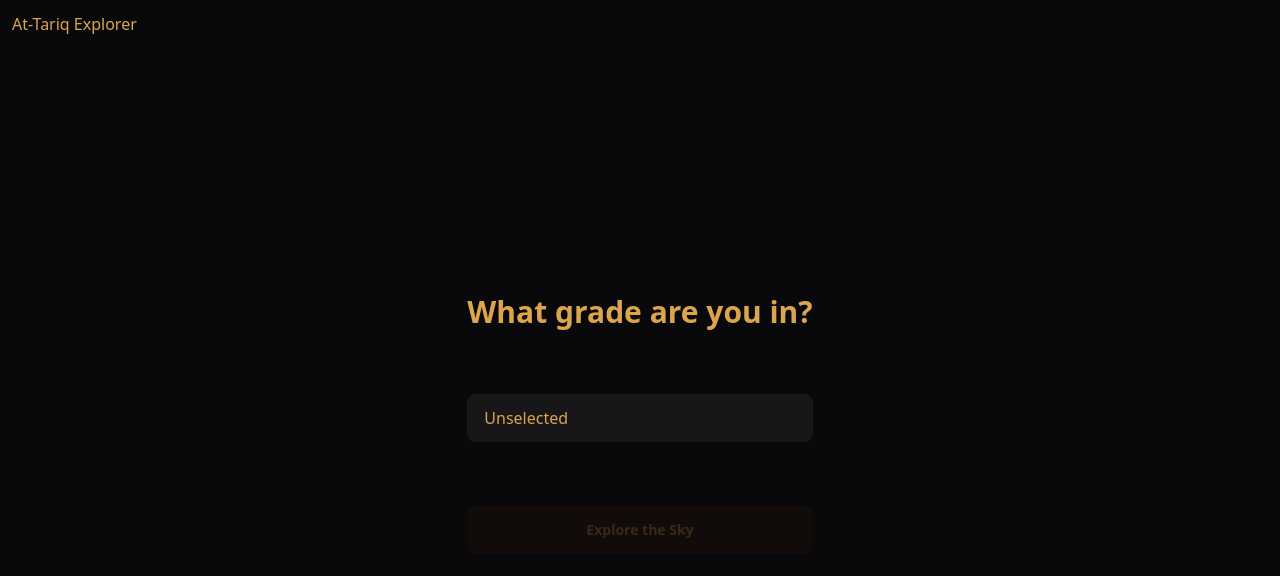
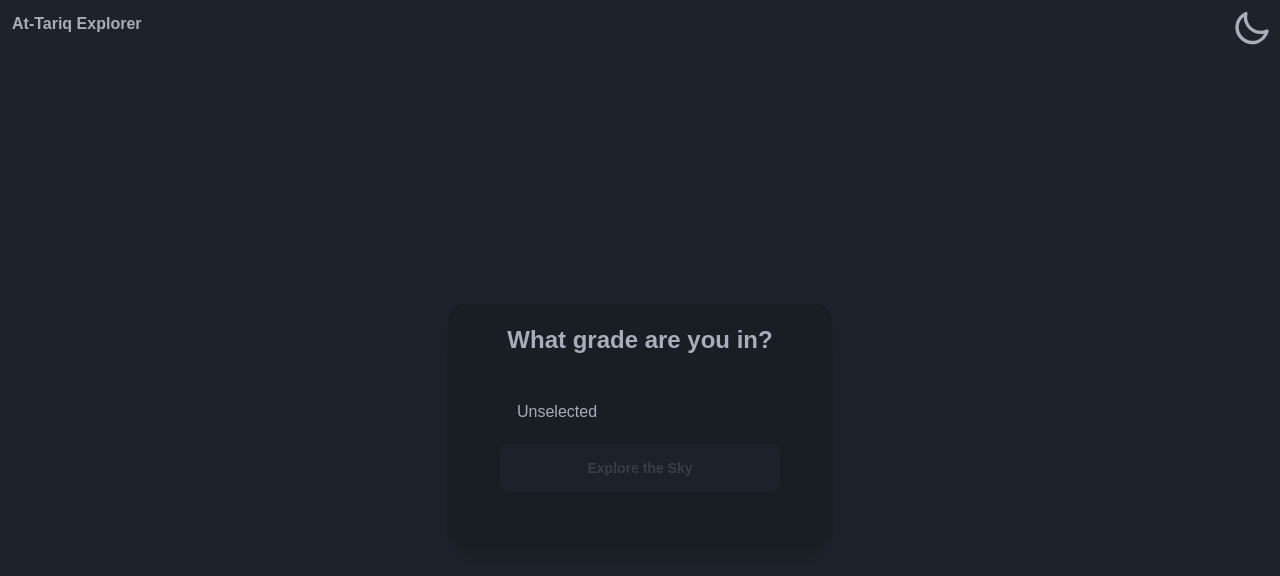
Before and after one commit to Somespi/alttariq, a SvelteKit app: page / in a window 1280 px wide. Shown: the top 576 px of the page. Built offline with nearby package versions, Linux system fonts and the light colour scheme.

Commit message:
beutify UI

```diff
--- a/package.json
+++ b/package.json
@@ -42,6 +42,7 @@
 	"type": "module",
 	"dependencies": {
 		"daisyui": "^4.12.10",
+		"theme-change": "^2.5.0",
 		"three": "^0.169.0",
 		"three-text2d": "^0.6.0"
 	}
--- a/src/app.css
+++ b/src/app.css
@@ -1,3 +1,16 @@
 @import 'tailwindcss/base';
 @import 'tailwindcss/components';
 @import 'tailwindcss/utilities';
+@import url('https://fonts.googleapis.com/css2?family=Orbitron:wght@400..900&family=Poppins:ital,wght@0,100;0,200;0,300;0,400;0,500;0,600;0,700;0,800;0,900;1,100;1,200;1,300;1,400;1,500;1,600;1,700;1,800;1,900&display=swap');
+body {
+    font-family: 'Poppins', sans-serif;
+}
+
+h1, h2, h3, .card-tile {
+    font-family: 'Orbitron', sans-serif;
+    font-weight: 700;
+}
+
+p, li, span {
+    font-family: 'Poppins', sans
+}
--- /dev/null
+++ b/src/lib/Card.svelte
@@ -0,0 +1,16 @@
+<script lang="ts">
+    export let name;
+    export let content;
+</script>
+
+<div class="rounded-lg bg-base-300 text-base-content flex flex-col">
+    <p class="flex flex-row gap-x-2 content-center p-2 items-center text-xs">
+        <slot />
+        <span class="font-bold card-tile">
+            {name}
+        </span>
+    </p>
+    <div class="flex-1 flex content-center justify-center items-center text-primary font-mono font-semibold">
+        {content}
+    </div>
+</div>
--- a/src/lib/SkyView.svelte
+++ b/src/lib/SkyView.svelte
@@ -23,7 +23,8 @@
 		let renderer: THREE.WebGLRenderer;
 		let pmremGenerator: THREE.PMREMGenerator;
 		let isUserInteracting = false;
-		let lon = 0, lat = 0;
+		let lon = 0,
+			lat = 0;
 		let raycaster = new THREE.Raycaster();
 		let mouse = new THREE.Vector2();
 		let onPointerDownMouseX = 0,
@@ -85,6 +86,9 @@
 		};
 
 		const onDocumentClick = (event: MouseEvent) => {
+			let url = new URL(window.location.href);
+			if (url.searchParams.get('id') != null) return;
+
 			mouse.x = (event.clientX / window.innerWidth) * 2 - 1;
 			mouse.y = -(event.clientY / window.innerHeight) * 2 + 1;
 
@@ -105,7 +109,6 @@
 			}
 		};
 
-
 		const createPlanets = async () => {
 			if (planetsArr.length > 0) return;
 			const planetGeometry = new THREE.SphereGeometry(20, 25, 25);
@@ -121,7 +124,11 @@
 					planet.scale.set(0.05, 0.05, 0.05);
 				} else {
 					const texture = textureLoader.load(planetprops.resource);
-					const material = new THREE.MeshStandardMaterial({ map: texture, metalness: 0.1, roughness: 0.5 });
+					const material = new THREE.MeshStandardMaterial({
+						map: texture,
+						metalness: 0.1,
+						roughness: 0.5
+					});
 					planet = new THREE.Mesh(planetGeometry, material);
 				}
 
@@ -132,8 +139,6 @@
 
 				addLabel(planetprops.name, planet.position);
 
-
-
 				const planetLight = new THREE.PointLight(0xffffff, 1.5, 75);
 				planetLight.position.copy(planet.position);
 				planetLight.castShadow = true;
@@ -142,15 +147,23 @@
 		};
 
 		const fontLoader = new FontLoader();
-		const addLabel = (text: string, position: { x: number; y: number; z: number; }) => {
-			fontLoader.load('https://threejs.org/examples/fonts/helvetiker_regular.typeface.json', (font) => {
-				const textGeometry = new TextGeometry(text, { font, size: 6, depth: 1, bevelEnabled: false });
+		const addLabel = (text: string, position: { x: number; y: number; z: number }) => {
+			fontLoader.load(
+				'https://threejs.org/examples/fonts/helvetiker_regular.typeface.json',
+				(font) => {
+					const textGeometry = new TextGeometry(text, {
+						font,
+						size: 6,
+						depth: 1,
+						bevelEnabled: false
+					});
 					const textMesh = new Mesh(textGeometry, new MeshBasicMaterial({ color: 0xffffff }));
 					textMesh.position.set(position.x, position.y - 40, position.z - 20);
 					textMesh.renderOrder = 1;
 					textMesh.lookAt(camera.position);
 					scene.add(textMesh);
-			});
+				}
+			);
 		};
 
 		const onWindowResize = () => {
@@ -256,7 +269,8 @@
 ></div>
 
 <style>
-	html, body {
+	html,
+	body {
 		margin: 0;
 		padding: 0;
 		overflow: hidden;
--- a/src/lib/planets.json
+++ b/src/lib/planets.json
@@ -11,7 +11,7 @@
             "mass_earth_compared": "<9.1",
             "radius_earth_compared": "2.10±0.12",
             "orbit_period": "289.863876±0.000013 days",
-            "temperature": "279±4 kelvin",
+            "temperature": "279±4 K",
             "surface_gravity": "9.8 * (<9.1 / (2.10±0.12)^2)",
             "inclination_angle": "89.764[+0.025][-0.042] degrees",
             "eccentricity": "<0.72",
@@ -37,7 +37,7 @@
             "radius_earth_compared": "1.31±0.04",
             "radius_jupiter_compared": "0.117±0.004",
             "orbit_period": "5.714932±0.000009 days",
-            "temperature": "750±41 kelvin",
+            "temperature": "750±41 K",
             "inclination_angle": "89.2±0.4 degrees",
             "semi_major_axis": "0.0553±0.0005 au",
             "time_of_conjunction": "2455003.9189±0.0009 JD",
@@ -67,7 +67,7 @@
             "radius_earth_compared": "0.54±0.03",
             "radius_jupiter_compared": "0.048±0.003",
             "orbit_period": "12.4417±0.0001 days",
-            "temperature": "578±31 kelvin",
+            "temperature": "578±31 K",
             "inclination_angle": "89.7±0.2 degrees",
             "semi_major_axis": "0.0929±0.0009 au",
             "time_of_conjunction": "2454967.651±0.008 JD",
--- a/src/routes/+layout.svelte
+++ b/src/routes/+layout.svelte
@@ -1,5 +1,7 @@
 <script>
 	import '../app.css';
+
+
 </script>
 
 <slot></slot>
--- a/src/routes/+page.svelte
+++ b/src/routes/+page.svelte
@@ -1,28 +1,81 @@
 <script lang="ts">
 	import { goto } from '$app/navigation';
 	import DropDownSelect from '../lib/DropDownSelect.svelte';
+	import { onMount } from 'svelte';
 
-	$: selectedGrade = 'Unselected';
+	let theme = false;
+	let selectedGrade = 'Unselected';
 	let grades: string[] = ['Elementary', 'Middle-School', 'High-School', 'College'];
 
 	function transitionToNextPage() {
 		window.sessionStorage.setItem('grade', selectedGrade.toLowerCase());
 		goto('/explore');
 	}
+
+	onMount(() => {
+		const currentTheme = localStorage.getItem('theme') || 'dark';
+        theme = currentTheme === 'dark';
+		document.querySelector('html')?.setAttribute('data-theme', currentTheme);
+		localStorage.setItem('theme', currentTheme);
+	});
+
+	const changetheme = () => {
+        const newTheme = document.querySelector('html')?.getAttribute('data-theme') === 'dark' ? 'garden' : 'dark';
+        theme = !theme;
+		document.querySelector('html')?.setAttribute('data-theme', newTheme);
+		localStorage.setItem('theme', newTheme);
+	}
 </script>
-<div class="flex flex-col  h-screen w-screen">
-    <div class="w-full flex-row top-0 justify-around">
+
+
+<div class="absolute right-2 top-2">
+	<label class="swap swap-rotate">
+		<input type="checkbox" on:change={changetheme} bind:value={theme} />
+
+		<!-- sun icon -->
+		<svg
+			class="swap-on h-10 w-10 fill-current"
+			xmlns="http://www.w3.org/2000/svg"
+			viewBox="0 0 24 24"
+		>
+			<path
+				d="M5.64,17l-.71.71a1,1,0,0,0,0,1.41,1,1,0,0,0,1.41,0l.71-.71A1,1,0,0,0,5.64,17ZM5,12a1,1,0,0,0-1-1H3a1,1,0,0,0,0,2H4A1,1,0,0,0,5,12Zm7-7a1,1,0,0,0,1-1V3a1,1,0,0,0-2,0V4A1,1,0,0,0,12,5ZM5.64,7.05a1,1,0,0,0,.7.29,1,1,0,0,0,.71-.29,1,1,0,0,0,0-1.41l-.71-.71A1,1,0,0,0,4.93,6.34Zm12,.29a1,1,0,0,0,.7-.29l.71-.71a1,1,0,1,0-1.41-1.41L17,5.64a1,1,0,0,0,0,1.41A1,1,0,0,0,17.66,7.34ZM21,11H20a1,1,0,0,0,0,2h1a1,1,0,0,0,0-2Zm-9,8a1,1,0,0,0-1,1v1a1,1,0,0,0,2,0V20A1,1,0,0,0,12,19ZM18.36,17A1,1,0,0,0,17,18.36l.71.71a1,1,0,0,0,1.41,0,1,1,0,0,0,0-1.41ZM12,6.5A5.5,5.5,0,1,0,17.5,12,5.51,5.51,0,0,0,12,6.5Zm0,9A3.5,3.5,0,1,1,15.5,12,3.5,3.5,0,0,1,12,15.5Z"
+			/>
+		</svg>
+
+		<!-- moon icon -->
+		<svg
+			class="swap-off h-10 w-10 fill-current"
+			xmlns="http://www.w3.org/2000/svg"
+			viewBox="0 0 24 24"
+		>
+			<path
+				d="M21.64,13a1,1,0,0,0-1.05-.14,8.05,8.05,0,0,1-3.37.73A8.15,8.15,0,0,1,9.08,5.49a8.59,8.59,0,0,1,.25-2A1,1,0,0,0,8,2.36,10.14,10.14,0,1,0,22,14.05,1,1,0,0,0,21.64,13Zm-9.5,6.69A8.14,8.14,0,0,1,7.08,5.22v.27A10.15,10.15,0,0,0,17.22,15.63a9.79,9.79,0,0,0,2.1-.22A8.11,8.11,0,0,1,12.14,19.73Z"
+			/>
+		</svg>
+	</label>
+</div>
+<div class="flex h-screen w-screen flex-col">
+	<div class="top-0 w-full flex-row justify-around">
 		<h1 class="p-3">At-Tariq Explorer</h1>
-
 	</div>
-    <div class="flex-1 flex flex-col justify-center items-center content-center">
+	<div class="flex flex-1 flex-col content-center items-center justify-center">
 		<div class="flex flex-col gap-y-16">
-            <h1 class="text-3xl font-bold">What grade are you in?</h1>
-            <DropDownSelect bind:selected={selectedGrade} options={grades}/>
-            <button class="btn btn-primary" disabled={selectedGrade == "Unselected"} on:click={transitionToNextPage}>
+			<div class="card w-96 bg-base-200 p-5 shadow-xl">
+				<h1 class="card-title self-center text-center text-2xl font-bold">
+					What grade are you in?
+				</h1>
+				<div class="card-body">
+					<DropDownSelect bind:selected={selectedGrade} options={grades} />
+					<button
+						class="btn btn-primary"
+						disabled={selectedGrade == 'Unselected'}
+						on:click={transitionToNextPage}
+					>
 						Explore the Sky
 					</button>
 				</div>
 			</div>
-
 		</div>
+	</div>
+</div>
--- a/tailwind.config.ts
+++ b/tailwind.config.ts
@@ -8,7 +8,7 @@ export default {
 	},
 
 	daisyui: {
-		themes: ['luxury']
+		themes: ['dark', 'garden']
 	},
 	plugins: [require('@tailwindcss/typography'), require('daisyui')],
 } as Config;
```
Also changed, not shown: src/routes/explore/+page.svelte (+66 -6 lines), 1 other file (tests, documents, lock files or other folders). Lines whose indentation alone changed are shown as unchanged.
